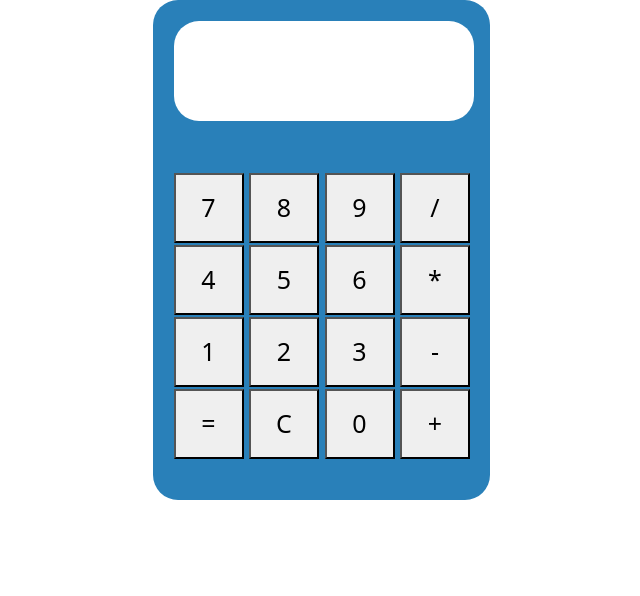
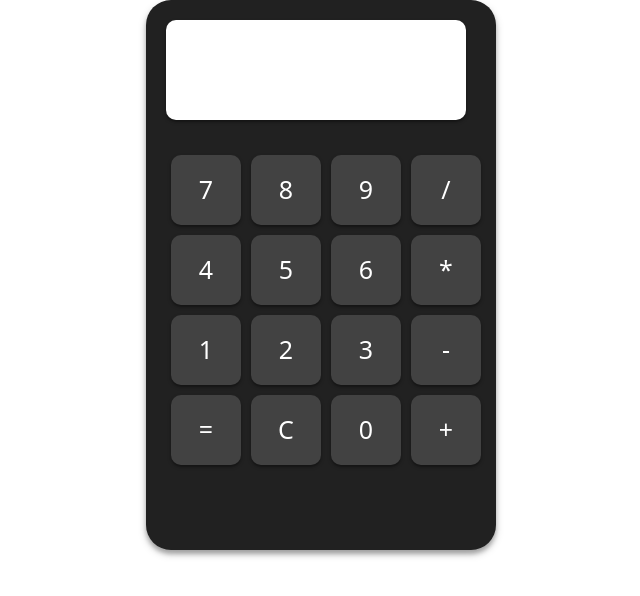
Before and after one commit to CamilaF1985/sprint_modulo2, a plain HTML site: page Sprint Grupal/Index.html in a window 1280 px wide. Shown: the whole page, without its empty margins (319-959 px from the left). Drawn offline with nearby package versions, Linux system fonts and the light colour scheme.

Commit message:
cambio Enrique

```diff
--- a/Sprint Grupal/css/style.css
+++ b/Sprint Grupal/css/style.css
@@ -1,29 +1,65 @@
-
-.calculadora{
+.calculadora {
   display:block;
   margin:0 auto;
   padding:20px;
-    background-color:#2980b9;
-    width:337px;
-    height:500px;
+  background-color:#212121;
+  width:350px;
+  height:550px;
   border-radius: 25px;
+  box-shadow: 0px 4px 4px rgba(0, 0, 0, 0.25), 0px 4px 8px rgba(0, 0, 0, 0.18);
 }
-  .calculadora td button{
+
+.calculadora td button {
   display:block;
   width:70px;
   height: 70px;
   font-size: 25px;
+  color: #fff;
+  background-color: #424242;
+  border-radius: 10px;
+  margin: 5px;
+  box-shadow: 0px 2px 2px rgba(0, 0, 0, 0.25), 0px 2px 4px rgba(0, 0, 0, 0.18);
+  border: none;
+  outline: none;
 }
 
-  #resultado{
+#resultado {
   display:block;
-    text-align: center;
-    font-size: 40px;
-    margin-bottom: 50px;
+  text-align: right;
+  font-size: 50px;
+  margin-bottom: 30px;
+  padding-right: 10px;
   width:300px;
   height: 100px;
   line-height: 100px;
   background-color:#fff;
-    border-radius: 25px;
+  border-radius: 10px;
   overflow-y: scroll;
+  box-shadow: 0px 2px 2px rgba(0, 0, 0, 0.25), 0px 2px 4px rgba(0, 0, 0, 0.18);
 }
+
+table {
+  border-collapse: collapse;
+  margin: 0 auto;
+}
+
+td {
+  padding: 0;
+}
+
+button {
+  display: block;
+  margin: 0;
+  padding: 0;
+  width: 70px;
+  height: 70px;
+}
+marca {
+  text-align: center;
+  font-size: 12px;
+  display:table-cell;
+  margin: 0;
+  padding: 0;
+  width: 200px;
+  height: 70px;
+}
```
Lines whose indentation alone changed are shown as unchanged.
